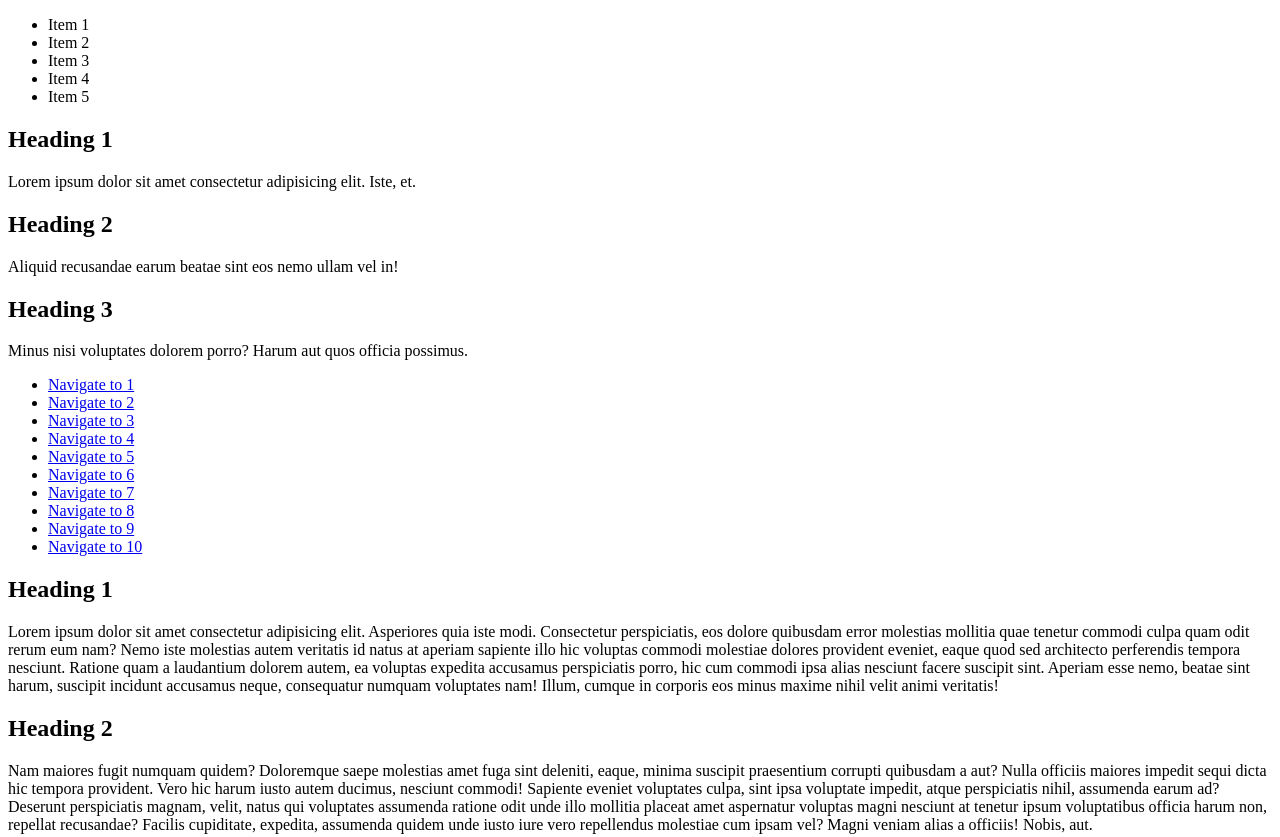
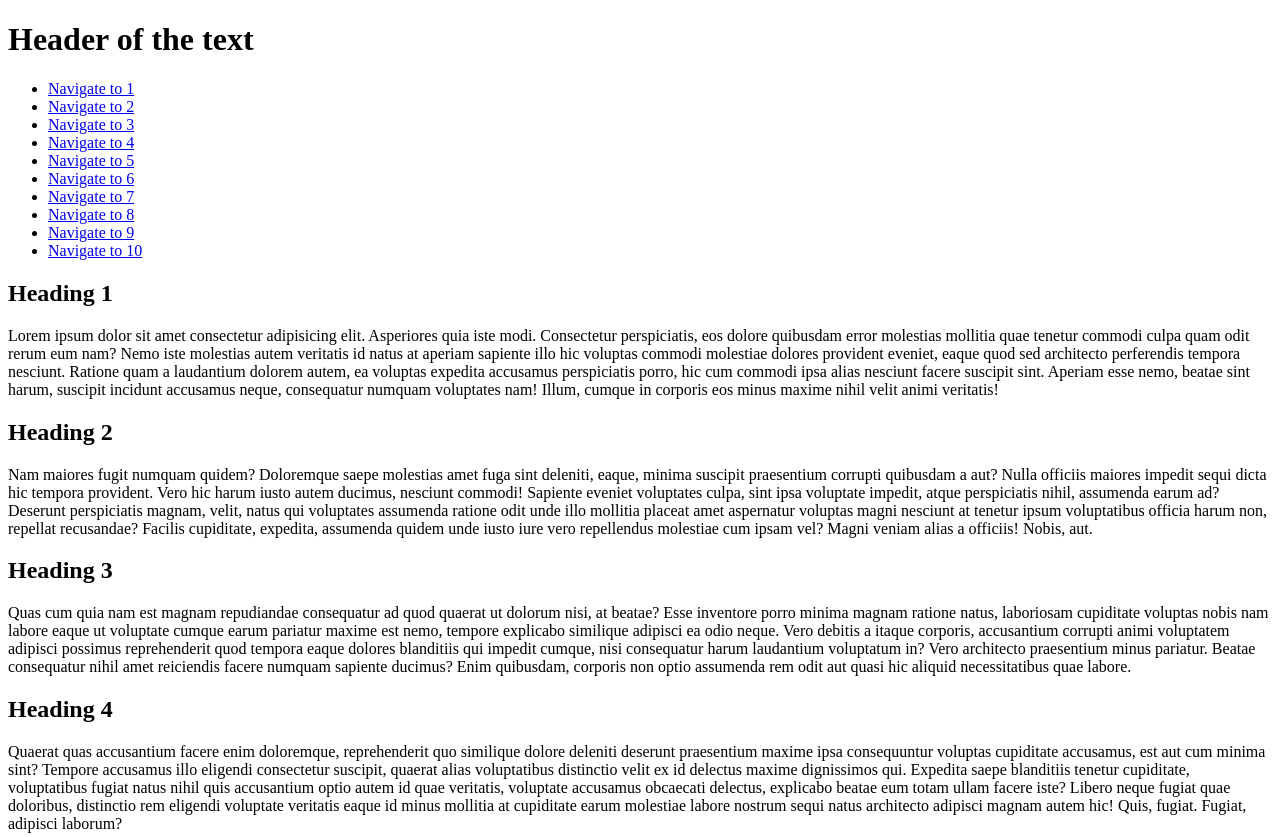
Before and after one commit to Olexandr-Kovalenko-24/First-example-in-HTML-CSS, a plain HTML site: page index.html in a window 1280 px wide. Shown: the top 837 px of the page. Drawn offline with Linux system fonts and the light colour scheme.

Commit message:
add section, main, header. Comment unneeded

```diff
--- a/index.html
+++ b/index.html
@@ -9,7 +9,10 @@
 </head>
 
 <body>
-    <!-- section>ul>li {Etem $} * 5 -->
+    <header>
+        <h1>Header of the text</h1>
+    </header>
+    <!-- section>ul>li {Etem $} * 5
     <section>
         <ul>
             <li>Item 1</li>
@@ -20,16 +23,17 @@
         </ul>
     </section>
 
-    <!-- article>(h2{Heading $}+p>lorem10)*3  -->
-    <article>
+    article>(h2{Heading $}+p>lorem10)*3  -->
+    <!-- <article>
         <h2>Heading 1</h2>
         <p>Lorem ipsum dolor sit amet consectetur adipisicing elit. Iste, et.</p>
         <h2>Heading 2</h2>
         <p>Aliquid recusandae earum beatae sint eos nemo ullam vel in!</p>
         <h2>Heading 3</h2>
         <p>Minus nisi voluptates dolorem porro? Harum aut quos officia possimus.</p>
-    </article>
+    </article> -->
 
+    <!-- nav>ul>(li>a[href='#article$']{Navigate to $})*10^^^section>(article[id='article$']>h2{Heading $}+(p>lorem100))*10 -->
     <!-- (nav>ul>(li>a[href='#article$']{Navigate to $})*10)+(section>(article#article$>h2{Heading $}+(p>lorem100))*10) -->
     <!-- nav>ul>(li>a[href='#article$']{Navigate to $})*10^^^section>(article#article$>h2{Heading $}+(p>lorem100))*10 -->
     <nav>
@@ -46,7 +50,8 @@
             <li><a href="#article10">Navigate to 10</a></li>
         </ul>
     </nav>
-    <section>
+    <main>
+        <section>
         <article id="article1">
             <h2>Heading 1</h2>
             <p>Lorem ipsum dolor sit amet consectetur adipisicing elit. Asperiores quia iste modi. Consectetur
@@ -80,6 +85,8 @@
                 sapiente ducimus? Enim quibusdam, corporis non optio assumenda rem odit aut quasi hic aliquid
                 necessitatibus quae labore.</p>
         </article>
+    </section>
+    <section>
         <article id="article4">
             <h2>Heading 4</h2>
             <p>Quaerat quas accusantium facere enim doloremque, reprehenderit quo similique dolore deleniti deserunt
@@ -158,6 +165,7 @@
                 aliquid quas, qui reprehenderit eveniet nemo laudantium cupiditate amet esse.</p>
         </article>
     </section>
+    </main>
 
 
 </body>
```
